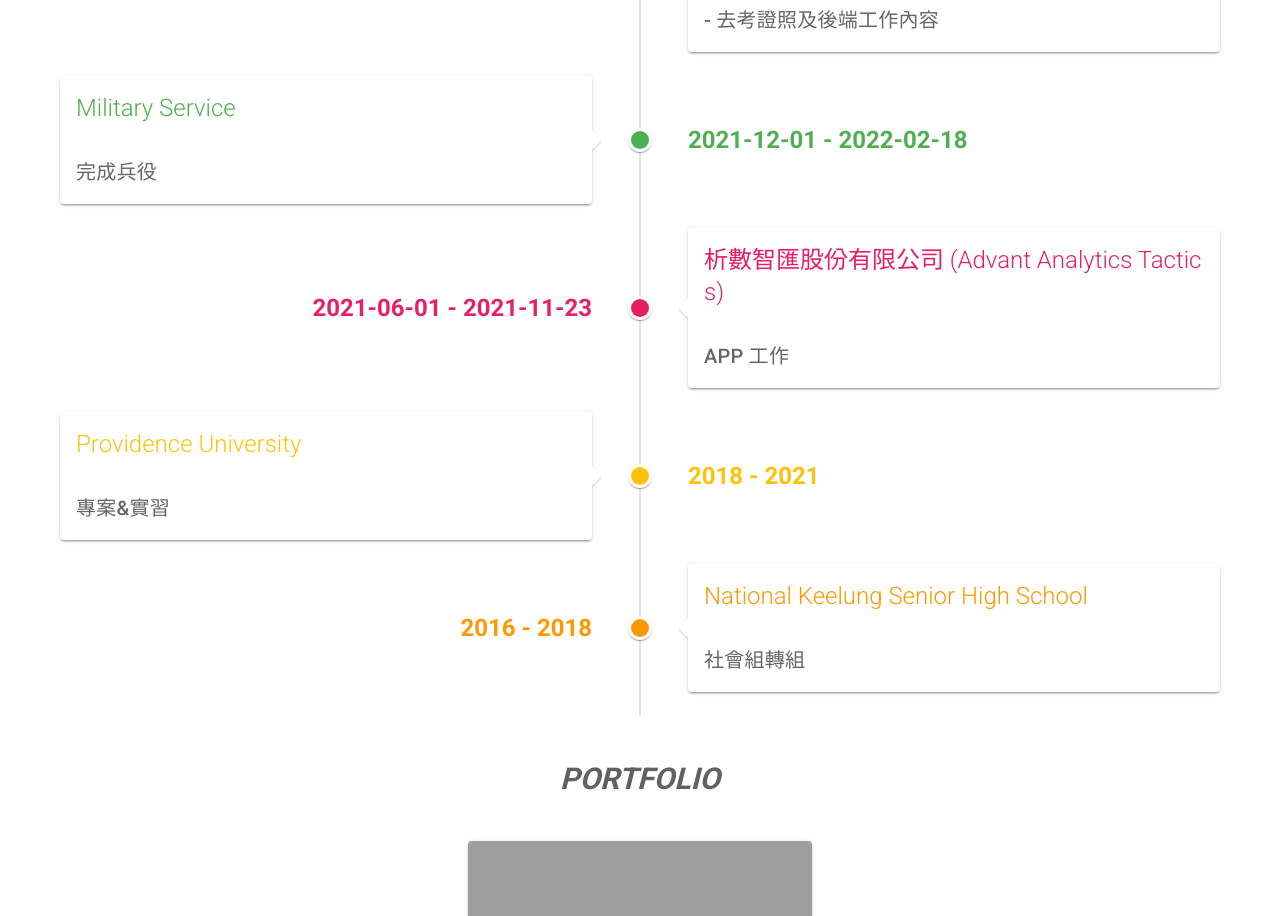
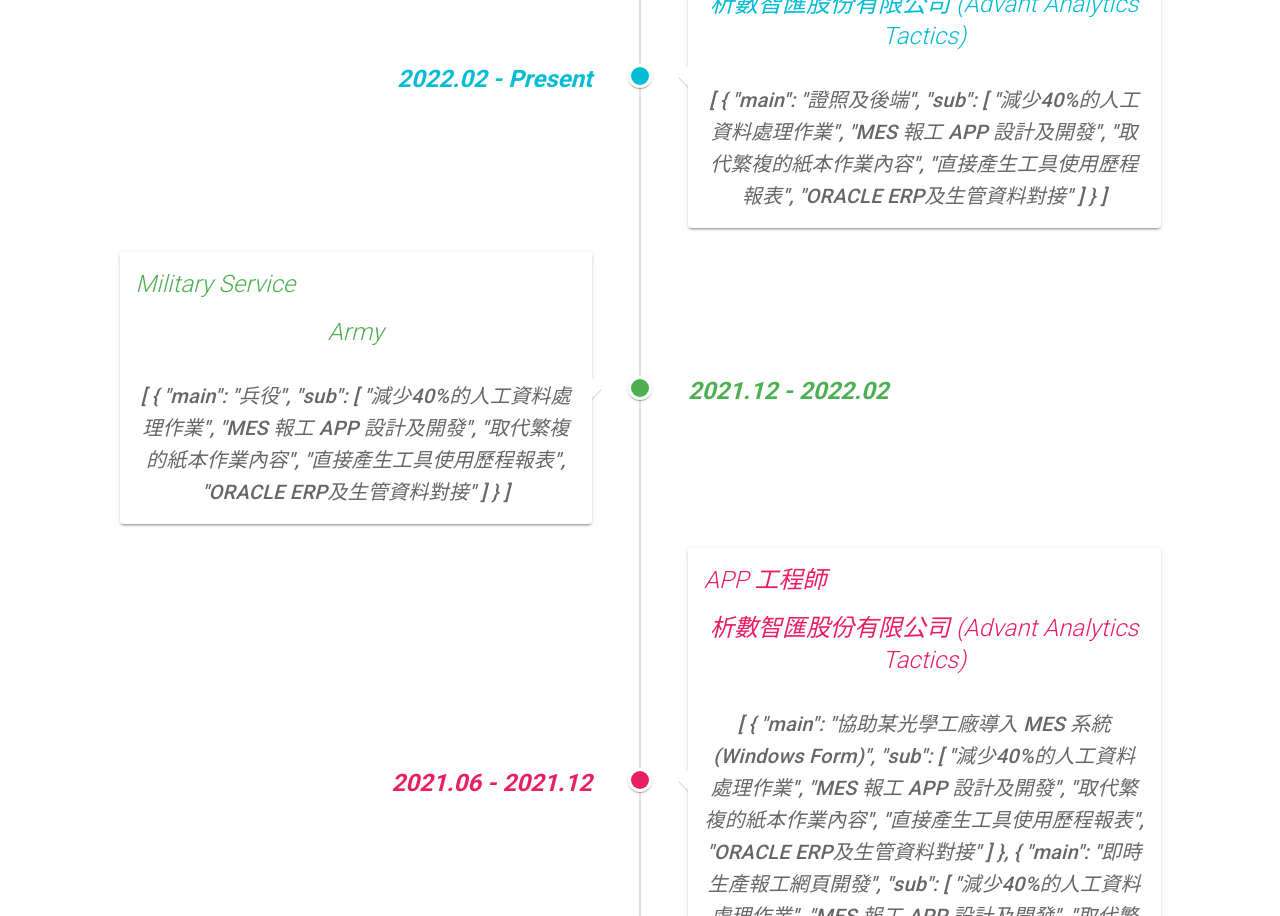
Before and after one commit to kuanchengLiu/TommyLiu, a Vue app: page / in a window 1280 px wide. Shown: the part 1560-2476 px from the top of the page. Built offline with nearby package versions, Linux system fonts and the light colour scheme; grey boxes are pictures that could not be loaded.

Commit message:
timeline obj create

```diff
--- a/src/components/MainBody.vue
+++ b/src/components/MainBody.vue
@@ -35,25 +35,8 @@
     <div class="pb-10 pt-5 subTitle">
       <skills />
     </div>
-    <div class="pb-10 pt-10 subTitle">
-      EXPERIENCE & EDUCATION
-    </div>
-    <div class="px-15">
-      <v-timeline>
-        <v-timeline-item v-for="(year, i) in years" :key="i" :color="year.color" small>
-          <template v-slot:opposite>
-            <span :class="`headline font-weight-bold ${year.color}--text`" v-text="year.year"></span>
-          </template>
-          <v-card class="elevation-2">
-            <v-card-title :class="`headline font-weight-light mb-4 ${year.color}--text`">
-              {{ year.title }}
-            </v-card-title>
-            <v-card-text class="text-h6">
-              {{ year.detail }}
-            </v-card-text>
-          </v-card>
-        </v-timeline-item>
-      </v-timeline>
+    <div class="pb-10 pt-5 subTitle">
+      <timeLine />
     </div>
     <div class="pb-10 pt-10 subTitle">
       PORTFOLIO
@@ -100,12 +83,14 @@
 <script>
 import card from "./Card.vue";
 import skills from "./Skills.vue"
+import timeLine from "./TimeLine.vue"
 import colors from "vuetify/lib/util/colors";
 
 export default {
   components: {
     card,
-    skills
+    skills,
+    timeLine
   },
 
   data() {
@@ -116,38 +101,6 @@ export default {
         white: colors.white,
       },
       show: false,
-      years: [
-        {
-          color: 'cyan',
-          year: 'now',
-          title: '析數智匯股份有限公司 (Advant Analytics Tactics)',
-          detail: '- 去考證照及後端工作內容'
-        },
-        {
-          color: 'green',
-          year: '2021-12-01 - 2022-02-18',
-          title: 'Military Service',
-          detail: '完成兵役'
-        },
-        {
-          color: 'pink',
-          year: '2021-06-01 - 2021-11-23',
-          title: '析數智匯股份有限公司 (Advant Analytics Tactics)',
-          detail: 'APP 工作'
-        },
-        {
-          color: 'amber',
-          year: '2018 - 2021',
-          title: 'Providence University',
-          detail: '專案&實習'
-        },
-        {
-          color: 'orange',
-          year: '2016 - 2018',
-          title: 'National Keelung Senior High School',
-          detail: '社會組轉組'
-        },
-      ],
     };
   },
 
--- /dev/null
+++ b/src/components/TimeLine.vue
@@ -0,0 +1,145 @@
+<template>
+    <v-container>
+        <div class="pb-10 pt-10 subTitle">
+            EXPERIENCE & EDUCATION
+        </div>
+        <div class="px-15">
+            <v-timeline>
+                <v-timeline-item v-for="(year, i) in years" :key="i" :color="year.color" small>
+                    <template v-slot:opposite>
+                        <span :class="`headline font-weight-bold ${year.color}--text`" v-text="year.year"></span>
+                    </template>
+                    <v-card class="elevation-2">
+                        <v-card-title :class="`headline font-weight-light mb-4 ${year.color}--text`">
+                            {{ year.title }}
+                        </v-card-title>
+                        <v-card-subtitle :class="`headline font-weight-light mb-4 ${year.color}--text`">
+                            {{ year.workFor }}
+                        </v-card-subtitle>
+                        <v-card-text class="text-h6">
+                            {{ year.detail }}
+                        </v-card-text>
+                    </v-card>
+                </v-timeline-item>
+            </v-timeline>
+        </div>
+    </v-container>
+</template>
+<script>
+export default {
+    data: () => {
+        return {
+            show: false,
+            years: [
+                {
+                    color: 'cyan',
+                    year: '2022.02 - Present',
+                    title: '程式設計師',
+                    workFor: "析數智匯股份有限公司 (Advant Analytics Tactics)",
+                    detail:
+                        [
+                            {
+                                main: "證照及後端",
+                                sub: [
+                                    "減少40%的人工資料處理作業",
+                                    "MES 報工 APP 設計及開發",
+                                    "取代繁複的紙本作業內容",
+                                    "直接產生工具使用歷程報表",
+                                    "ORACLE ERP及生管資料對接"
+                                ]
+                            },
+                        ],
+                },
+                {
+                    color: 'green',
+                    year: '2021.12 - 2022.02',
+                    title: 'Military Service',
+                    workFor: "Army",
+                    detail:
+                        [
+                            {
+                                main: "兵役",
+                                sub: [
+                                    "減少40%的人工資料處理作業",
+                                    "MES 報工 APP 設計及開發",
+                                    "取代繁複的紙本作業內容",
+                                    "直接產生工具使用歷程報表",
+                                    "ORACLE ERP及生管資料對接"
+                                ]
+                            },
+                        ]
+                },
+                {
+                    color: 'pink',
+                    year: '2021.06 - 2021.12',
+                    title: 'APP 工程師',
+                    workFor: "析數智匯股份有限公司 (Advant Analytics Tactics)",
+                    detail:
+                        [
+                            {
+                                main: "協助某光學工廠導入 MES 系統(Windows Form)",
+                                sub: [
+                                    "減少40%的人工資料處理作業",
+                                    "MES 報工 APP 設計及開發",
+                                    "取代繁複的紙本作業內容",
+                                    "直接產生工具使用歷程報表",
+                                    "ORACLE ERP及生管資料對接"
+                                ]
+                            },
+                            {
+                                main: "即時生產報工網頁開發",
+                                sub: [
+                                    "減少40%的人工資料處理作業",
+                                    "MES 報工 APP 設計及開發",
+                                    "取代繁複的紙本作業內容",
+                                    "直接產生工具使用歷程報表",
+                                    "ORACLE ERP及生管資料對接"
+                                ]
+                            }
+                        ]
+                },
+                {
+                    color: 'amber',
+                    year: '2021.02 - 2021.06',
+                    title: '實習生',
+                    workFor: "析數智匯股份有限公司 (Advant Analytics Tactics)",
+                    detail:
+                        [
+                            {
+                                main: "協助某光學工廠導入 MES 系統(Android App)",
+                                sub: [
+                                    "減少40%的人工資料處理作業",
+                                    "MES 報工 APP 設計及開發",
+                                    "取代繁複的紙本作業內容",
+                                    "直接產生工具使用歷程報表",
+                                    "ORACLE ERP及生管資料對接"
+                                ]
+                            },
+                        ]
+                },
+                {
+                    color: 'orange',
+                    year: '2018.07 - 2021.06',
+                    title: '靜宜大學',
+                    detail:
+                        [
+                            {
+                                main: "專案及社團",
+                                sub: [
+                                    "減少40%的人工資料處理作業",
+                                    "MES 報工 APP 設計及開發",
+                                    "取代繁複的紙本作業內容",
+                                    "直接產生工具使用歷程報表",
+                                    "ORACLE ERP及生管資料對接"
+                                ]
+                            },
+                        ]
+                },
+            ],
+        };
+    },
+};
+</script>
+<style lang="scss" scoped>
+@import "../assets/scss/main.scss";
+</style>
```
